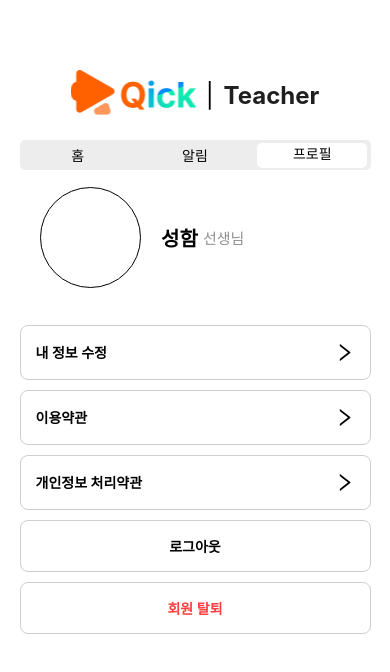
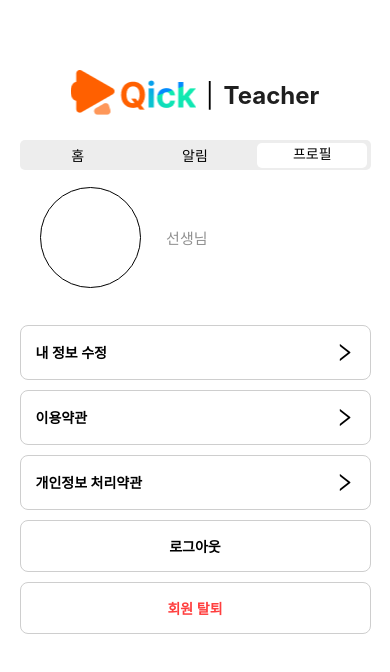
Before and after one commit to c0nnect-10th/qick-app, a React Native app: screen /TeaProfile in a window 390 px wide. Shown: the top 672 px of the page. Built offline with nearby package versions, Linux system fonts and the light colour scheme; no server answers.

Commit message:
feat: 유저 프로필 불러와 보여주기

```diff
--- a/src/pages/teacher/TeaProfile.jsx
+++ b/src/pages/teacher/TeaProfile.jsx
@@ -2,13 +2,36 @@ import { StyleSheet, Text, TouchableOpacity, View } from "react-native";
 import { SafeAreaView } from "react-native-safe-area-context";
 import { colors } from "../../constants/colors";
 import AntDesign from 'react-native-vector-icons/AntDesign';
+import { useEffect, useState } from "react";
+import axiosInstance from "../../utils/axiosInstance";
 
 export default function TeaProfile() {
+    const [userInfo, setUserInfo] = useState(null);
+
+        useEffect(() => {
+            getProfile();
+        }, [])
+
+        const getProfile = async () => {
+            try {
+                const profile = await axiosInstance.get('/user/');
+                setUserInfo(profile.data.data);
+                console.log(profile.data.data);
+            }
+            catch (err) {
+                console.error(err);
+                console.log('error.message', err.message);
+                console.log('error.code', err.code);
+                console.log('error.response', err.response);
+                console.log('error.request', err.request);
+            }
+        }
+
     return (
         <SafeAreaView style={styles.container}>
             <View style={styles.profile}>
                 <View style={styles.profileImg}></View>
-                <Text style={{fontWeight: 600, fontSize: 20, marginLeft: 15}}>성함</Text>
+                <Text style={{fontWeight: 600, fontSize: 20, marginLeft: 15}}>{userInfo?.name}</Text>
                 <Text style={{color: colors.gray300, fontSize: 15}}>선생님</Text>
             </View>
             <TouchableOpacity style={styles.butt}>
```
